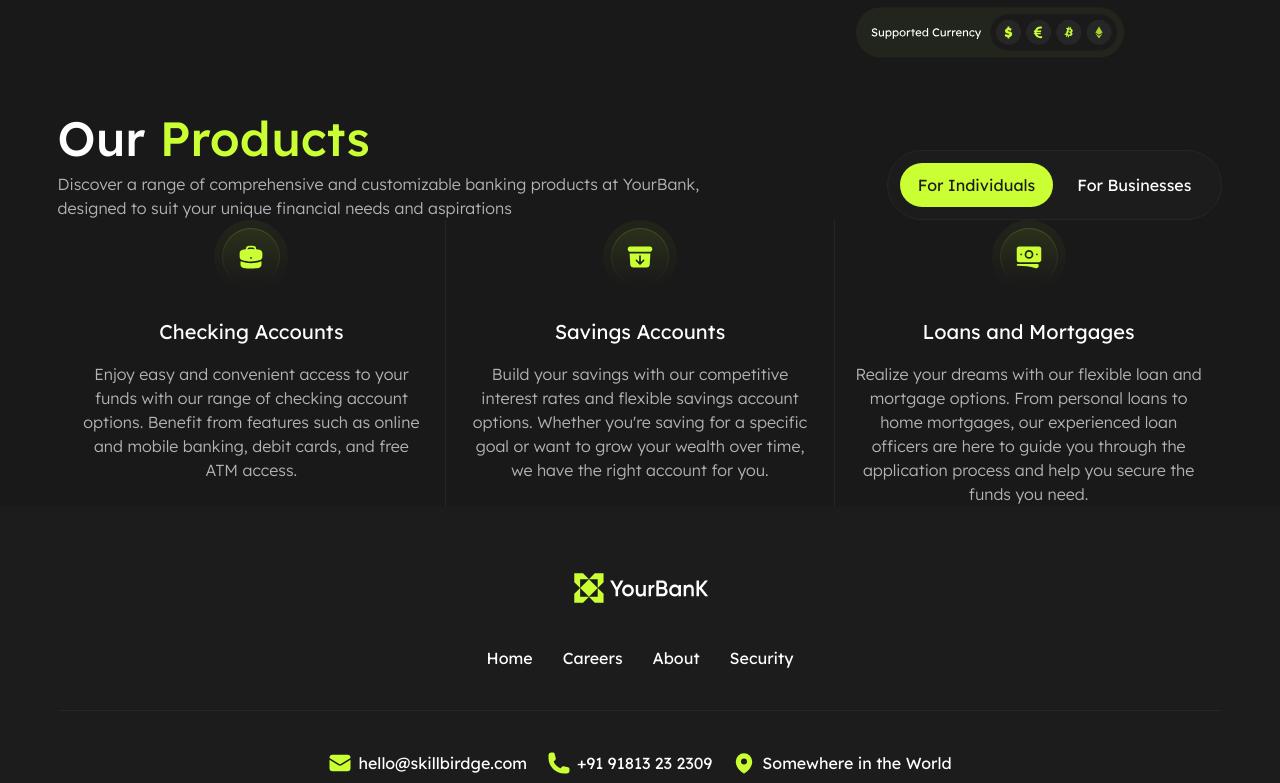
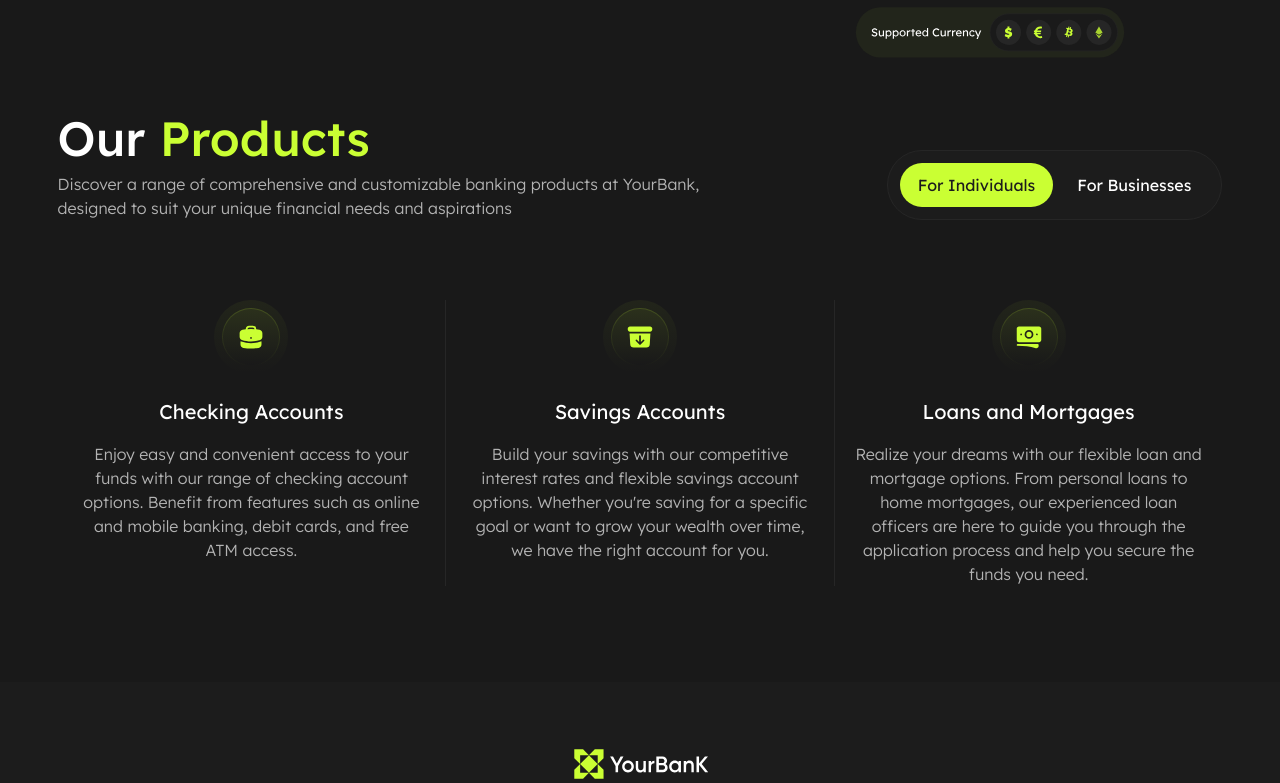
Before and after one commit to alexandreraminelli/pratica-nextjs-bank, a Next.js app: page / in a window 1280 px wide. Shown: the part 661-1444 px from the top of the page. Built offline with nearby package versions, Linux system fonts and the light colour scheme.

Commit message:
feat(product-section): ajuste nos espaçamentos

```diff
--- a/src/app/ui/pages/home/products/ProductSection.tsx
+++ b/src/app/ui/pages/home/products/ProductSection.tsx
@@ -12,7 +12,7 @@ const { introduction, cardsOptions, productCards } = productSection
  */
 export default function ProductSection() {
   return (
-    <section className="px-container">
+    <section className="px-container md:mb-24">
       <div
         className="flex flex-col md:flex-row
         items-center md:items-end md:justify-between
@@ -26,7 +26,7 @@ export default function ProductSection() {
       </div>
 
       {/* Cards */}
-      <CardGroup01 cardList={productCards} />
+      <CardGroup01 cardList={productCards} className="md:mt-20" />
     </section>
   )
 }
```
